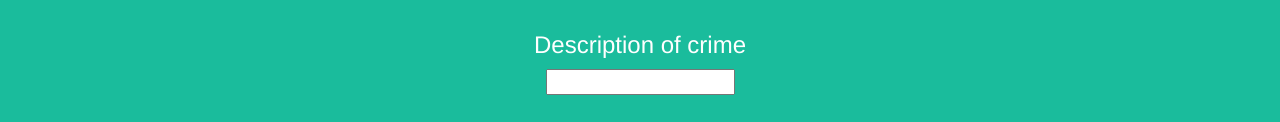
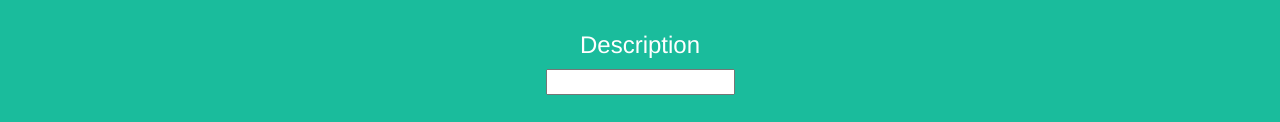
Before and after one commit to amygardiner/fallowfield-crime, a plain HTML site: page fallowfield-crime-form.html in a window 1280 px wide. Shown: the part 353-475 px from the top of the page. Drawn offline with nearby package versions, Linux system fonts and the light colour scheme.

Commit message:
Description box

```diff
--- a/fallowfield-crime-form.html
+++ b/fallowfield-crime-form.html
@@ -27,7 +27,7 @@
     <input id="locationbox" type="text">
     <button id="usec" class="btn btn-default" onclick="getLocation()">Use Current Location</button>
 
-    <h3> Description of crime </h3>
+    <h3> Description </h3>
     <input id="descriptionbox" type="text">
   </div>
   <div class="theme1">
```
